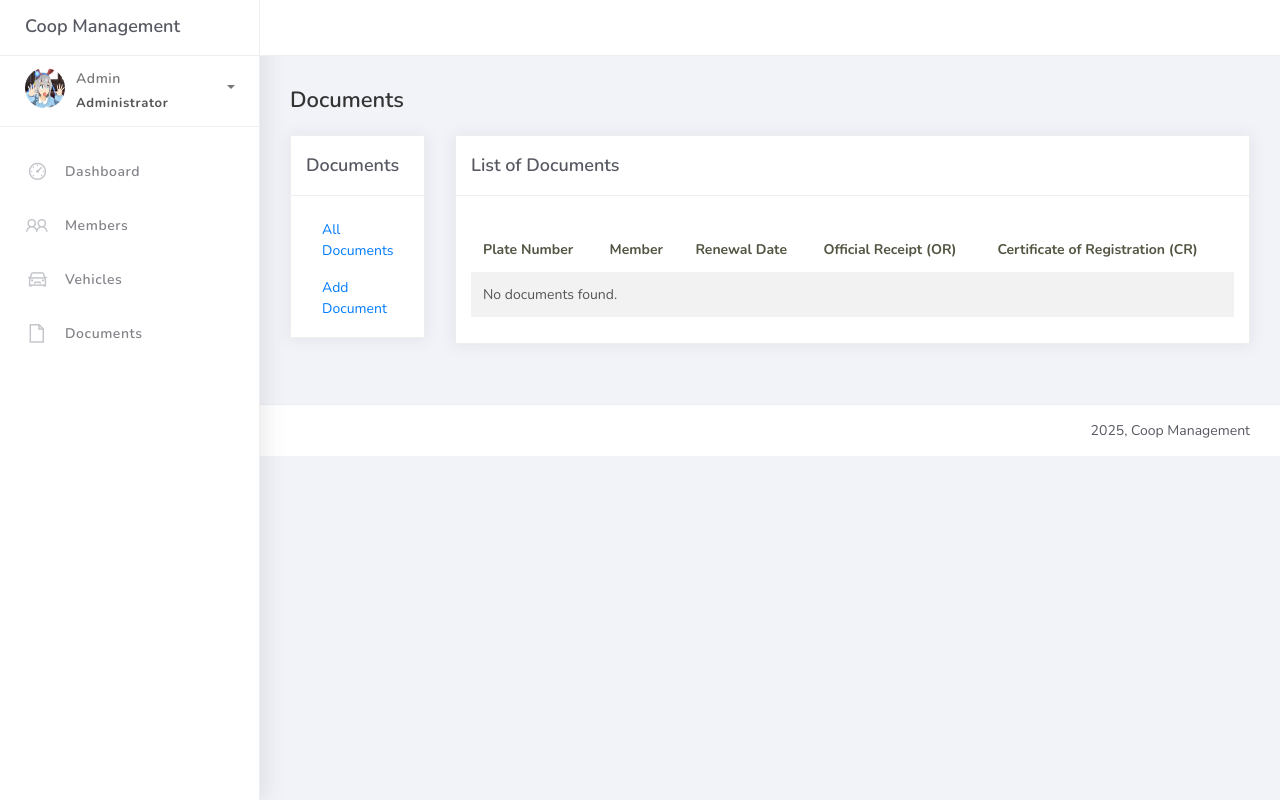
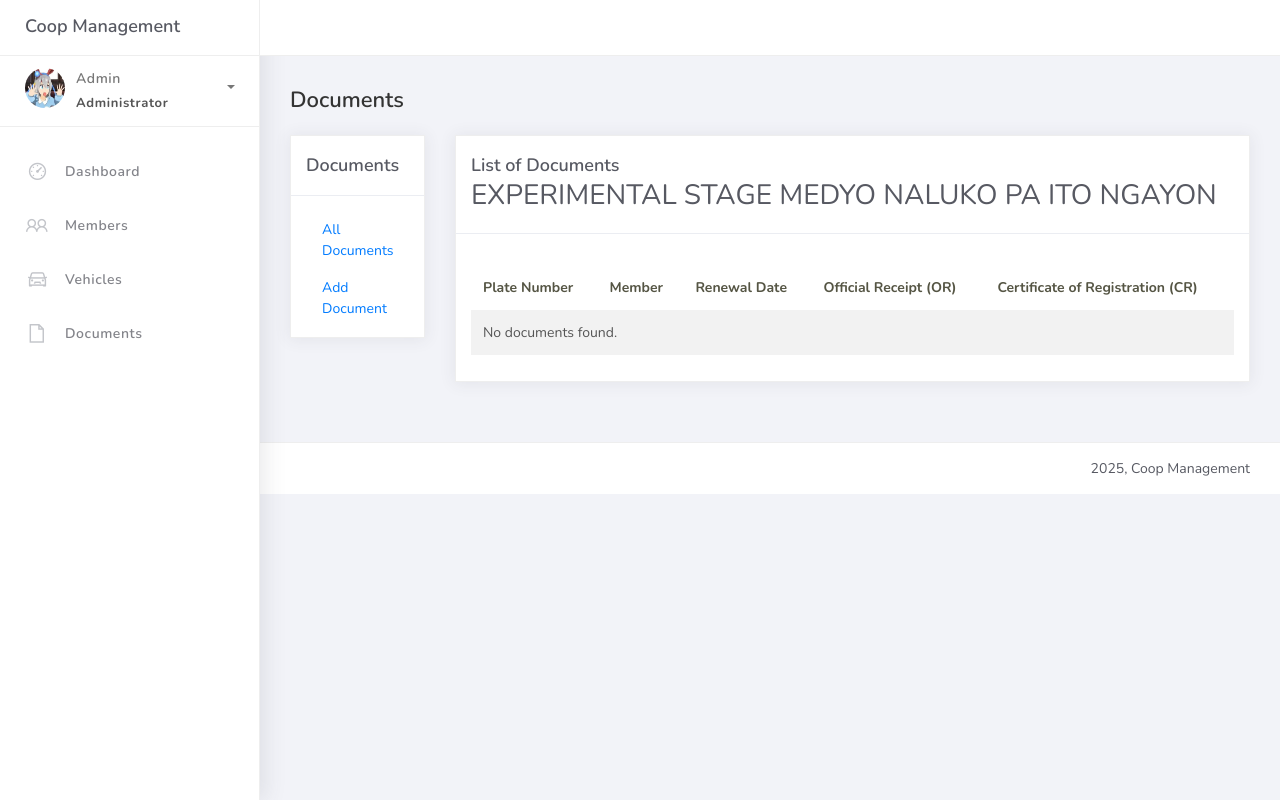
Before and after one commit to Rosetta-Rigor/Palawan-Operative-Transportation-MultiPurpose-Cooperative, a Django app: page /documents/ in a window 1280 px wide. Run offline with Django 5.2, Linux system fonts and the light colour scheme; a user stored in the database is signed in; data that the repository does not hold is empty; some libraries are stand-ins or nearby versions.

Commit message:
Add experimental stage notice to document list header

```diff
--- a/templates/documentlist.html
+++ b/templates/documentlist.html
@@ -10,6 +10,7 @@
                 <div class="card">
                     <div class="card-header">
                         <div class="card-title">List of Documents</div>
+                        <h4>EXPERIMENTAL STAGE MEDYO NALUKO PA ITO NGAYON</h4>
                     </div>
                     <div class="card-body">
                         <table class="table table-striped mt-3">
```
